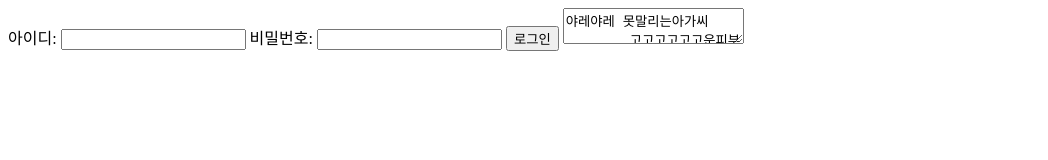
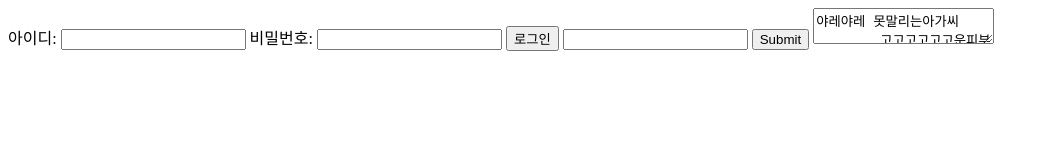
Before and after one commit to manjokbal/testRepo1, a plain HTML site: page index.html in a window 1280 px wide. Shown: the whole page, without its empty margins (0-1048 px from the left). Drawn offline with Linux system fonts and the light colour scheme.

Commit message:
Update index.html

```diff
--- a/index.html
+++ b/index.html
@@ -12,6 +12,8 @@
     <label for="password">비밀번호:</label>
     <input type="password" id="password" name="password">
     <button type="submit">로그인</button>
+    <input type="text' name="search">
+    <input type="submit">
     <textarea>야레야레 못말리는아가씨
         고고고고고고운피부가 다 무너진 다구요</textarea>
 </form>
```
Lines whose indentation alone changed are shown as unchanged.
